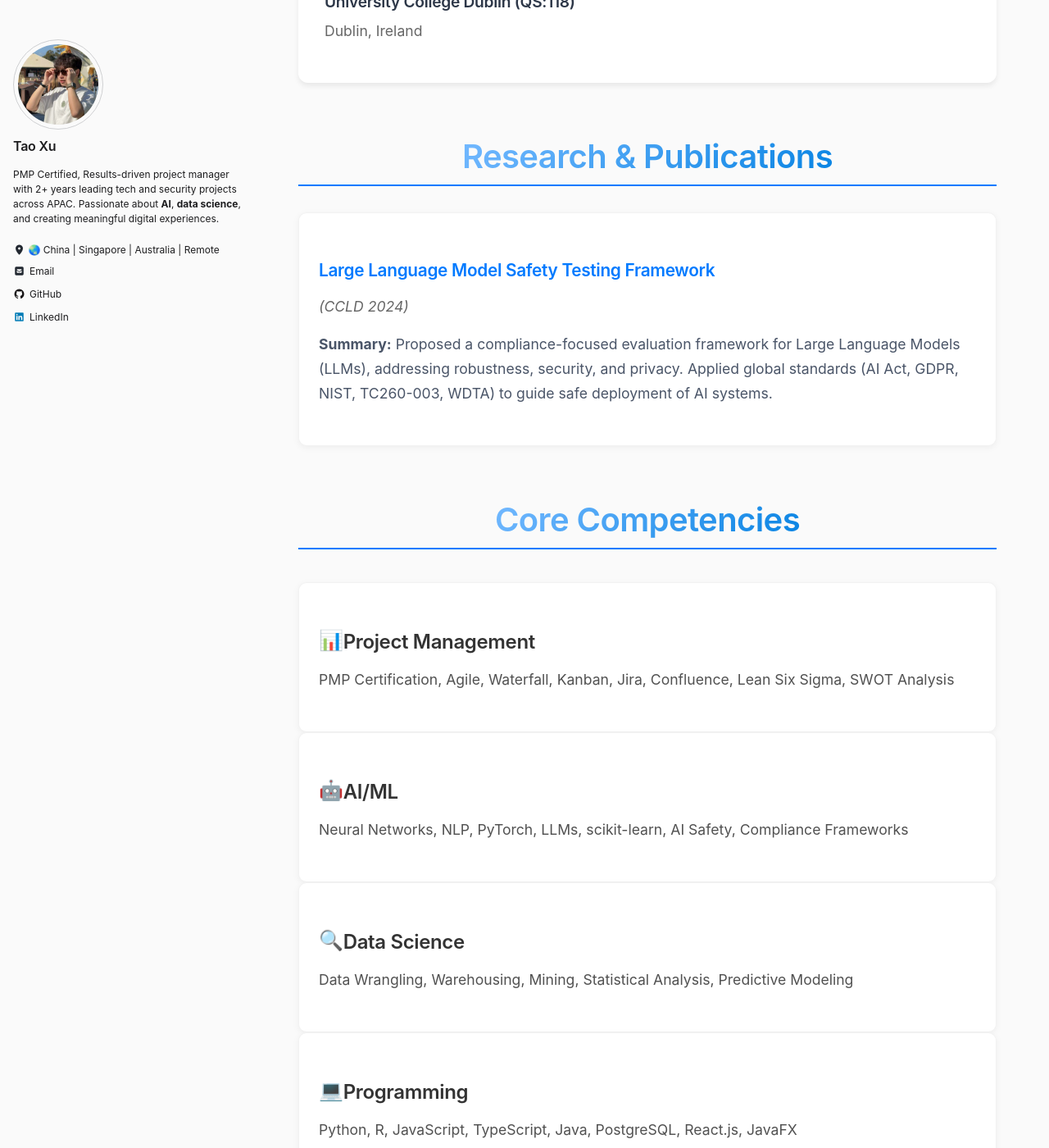
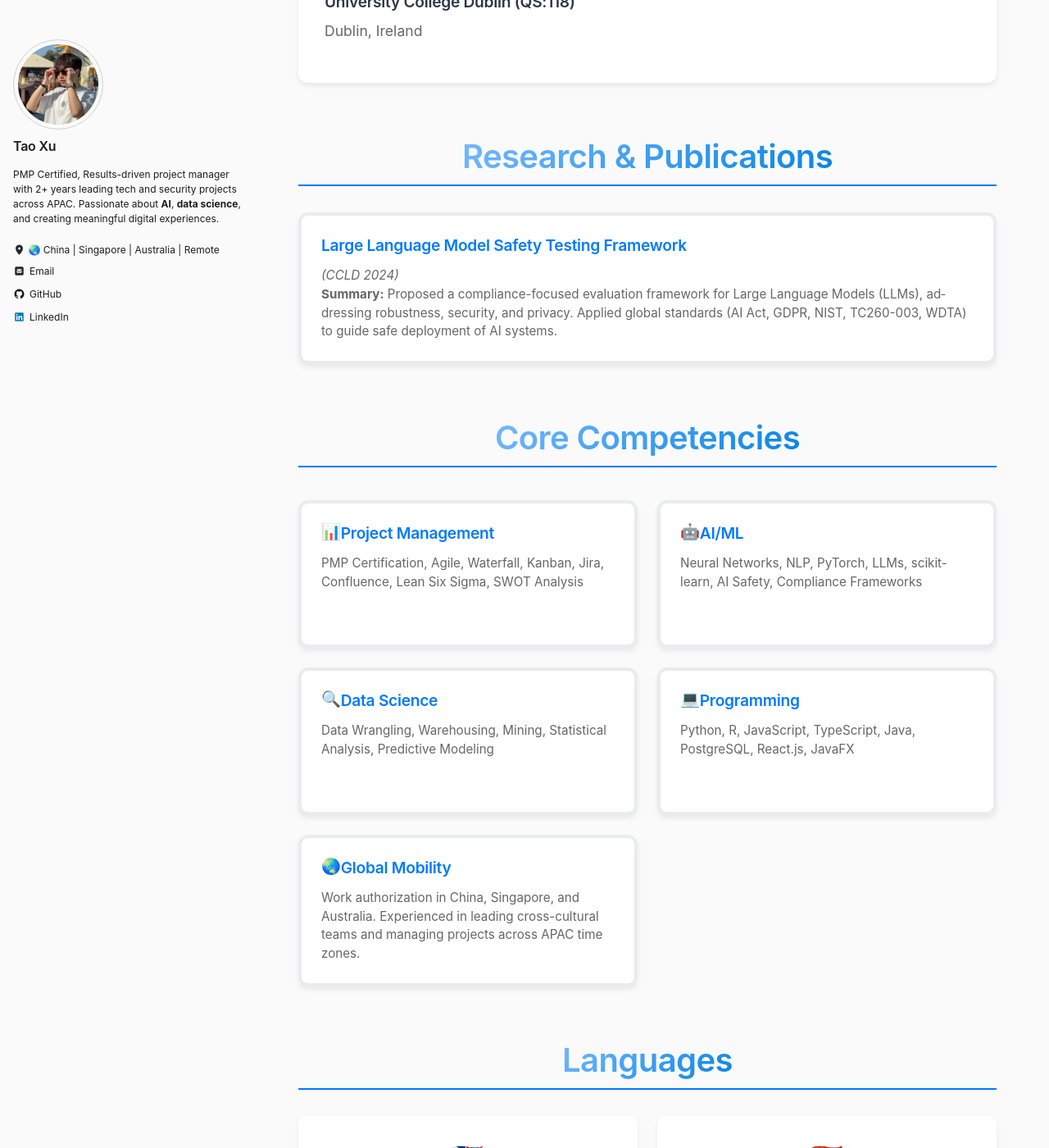
Before and after one commit to taoxee/taoxee.github.io, a Jekyll site: the page built from _pages/bio.md, in a window 1280 px wide and 1400 px high, scrolled down 1373 px. Shown: the whole window at 82% size. Built offline with Jekyll 4.4.1, drawn with Linux system fonts in a browser that asks for light colours; cached includes are drawn as plain includes.

Commit message:
refactor: centralize card styling to global CSS
- Add enhanced .about-card and .about-grid styling to assets/css/main.scss
- Remove duplicate CSS from individual pages (bio.md, cv.md)
- Standardize card appearance across all pages
- Improve maintainability with single source of truth for card styling
- Apply consistent hover effects, spacing, and responsive design

```diff
--- a/assets/css/main.scss
+++ b/assets/css/main.scss
@@ -4,6 +4,71 @@
 
 @import "minimal-mistakes/skins/{{ site.minimal_mistakes_skin | default: 'default' }}"; // skin
 @import "minimal-mistakes"; // main partials
+
+/* ============================================================================
+   ENHANCED CARD STYLING - Applied globally to all .about-card elements
+   ============================================================================ */
+
+.about-grid {
+  display: grid !important;
+  grid-template-columns: repeat(auto-fit, minmax(300px, 1fr)) !important;
+  gap: 1.5rem !important;
+  margin: 3rem 0 !important;
+  width: 100% !important;
+  max-width: 100% !important;
+}
+
+.about-card {
+  background: white !important;
+  padding: 1.2rem 1.2rem !important;
+  border-radius: 12px !important;
+  box-shadow: 0 4px 6px rgba(0, 0, 0, 0.07) !important;
+  border: 4px solid #e9ecef !important;
+  transition: transform 0.3s ease, box-shadow 0.3s ease !important;
+  min-height: 180px !important;
+  max-height: none !important;
+  display: flex !important;
+  flex-direction: column !important;
+  overflow: hidden !important;
+  word-wrap: break-word !important;
+  box-sizing: border-box !important;
+}
+
+.about-card:hover {
+  transform: translateY(-2px) !important;
+  box-shadow: 0 8px 20px rgba(0, 0, 0, 0.15) !important;
+}
+
+.about-card h3 {
+  color: #007AFF !important;
+  margin: 0 0 0.8rem 0 !important;
+  font-size: 1.2rem !important;
+  font-weight: 600 !important;
+  line-height: 1.3 !important;
+  word-wrap: break-word !important;
+}
+
+.about-card p {
+  color: #666 !important;
+  line-height: 1.5 !important;
+  font-size: 0.95rem !important;
+  flex-grow: 1 !important;
+  margin: 0 !important;
+  overflow: hidden !important;
+  word-wrap: break-word !important;
+  hyphens: auto !important;
+}
+
+/* Mobile responsiveness */
+@media (max-width: 768px) {
+  .about-grid {
+    grid-template-columns: 1fr !important;
+    gap: 1rem !important;
+  }
+  .about-card {
+    padding: 1.2rem !important;
+  }
+}
 
 /* ============================================================================
    APPLE-INSPIRED RESPONSIVE DESIGN SYSTEM - COMPACT VERSION
```
Also changed, not shown: _pages/contact.md (+62 -0 lines).
